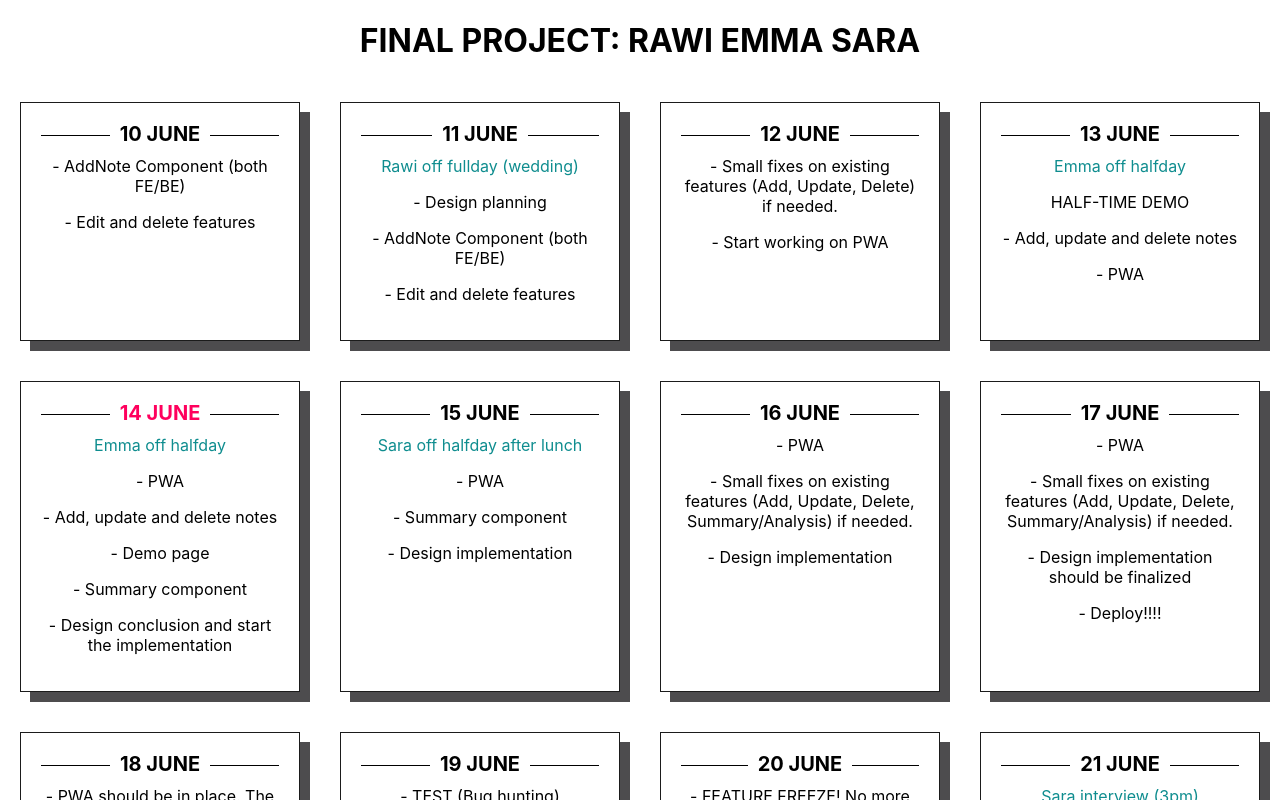
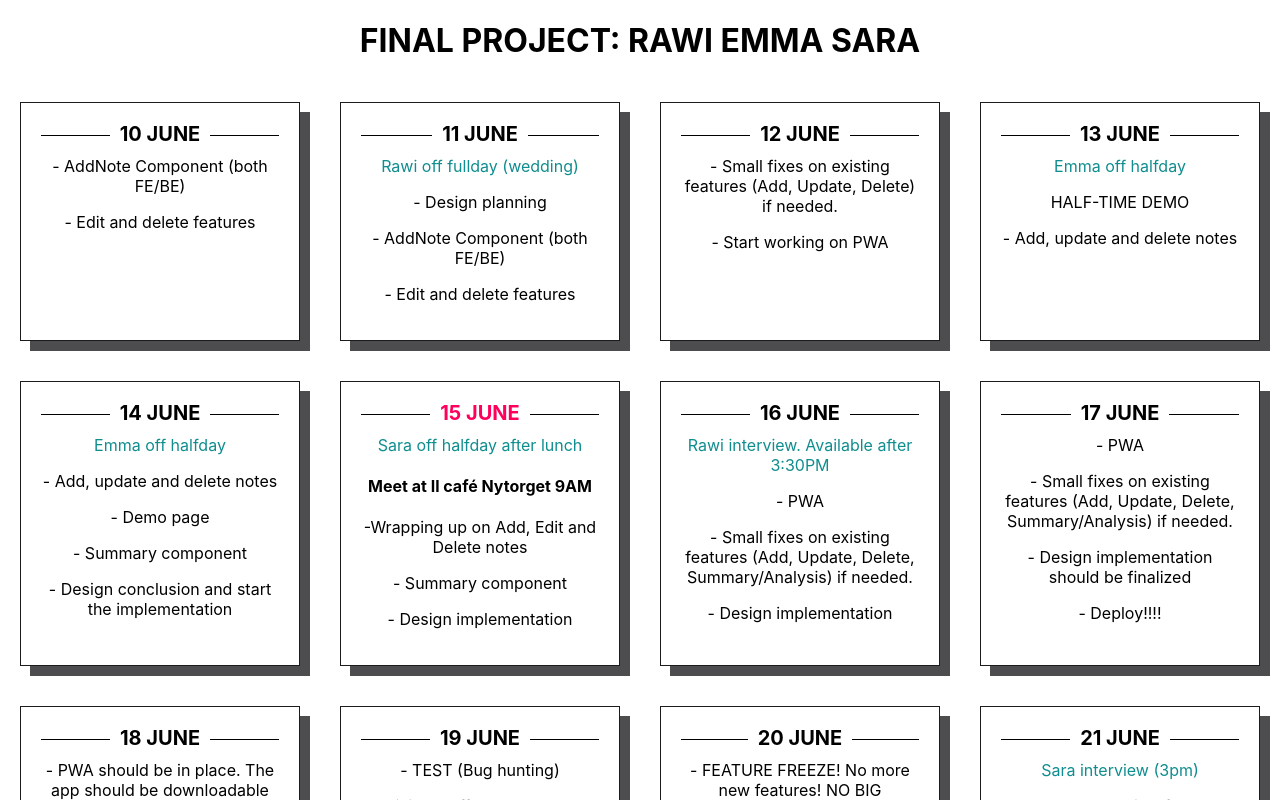
Before and after one commit to rawisou/final-project-tracker, a React (Create React App) app: page / in a window 1280 px wide. Shown: the top 800 px of the page. Built offline with nearby package versions, Linux system fonts and the light colour scheme.

Commit message:
updated schedules

```diff
--- a/src/App.js
+++ b/src/App.js
@@ -31,13 +31,11 @@ function App() {
         <p className='name'>Emma off halfday </p>
         <p>HALF-TIME DEMO</p>
         <p>- Add, update and delete notes</p>
-        <p>- PWA</p>
       </article>
 
       <article className="card">
-        <h3><span  className='today'>14 June</span></h3>
+        <h3><span>14 June</span></h3>
         <p className='name'>Emma off halfday </p>
-        <p>- PWA</p>
         <p>- Add, update and delete notes</p>
         <p>- Demo page</p>
         <p>- Summary component</p>
@@ -45,15 +43,17 @@ function App() {
       </article>
 
       <article className="card">
-        <h3><span>15 June</span></h3>
+        <h3><span className='today'>15 June</span></h3>
         <p className='name'>Sara off halfday after lunch</p>
-        <p>- PWA</p>
+        <h4>Meet at Il café Nytorget 9AM</h4>
+        <p>-Wrapping up on Add, Edit and Delete notes</p>
         <p>- Summary component</p>
         <p>- Design implementation</p>
       </article>
 
       <article className="card">
         <h3><span>16 June</span></h3>
+        <p className='name'>Rawi interview. Available after 3:30PM</p>
         <p>- PWA</p>
         <p>- Small fixes on existing features (Add, Update, Delete, Summary/Analysis) if needed.</p>
         <p>- Design implementation</p>
```
